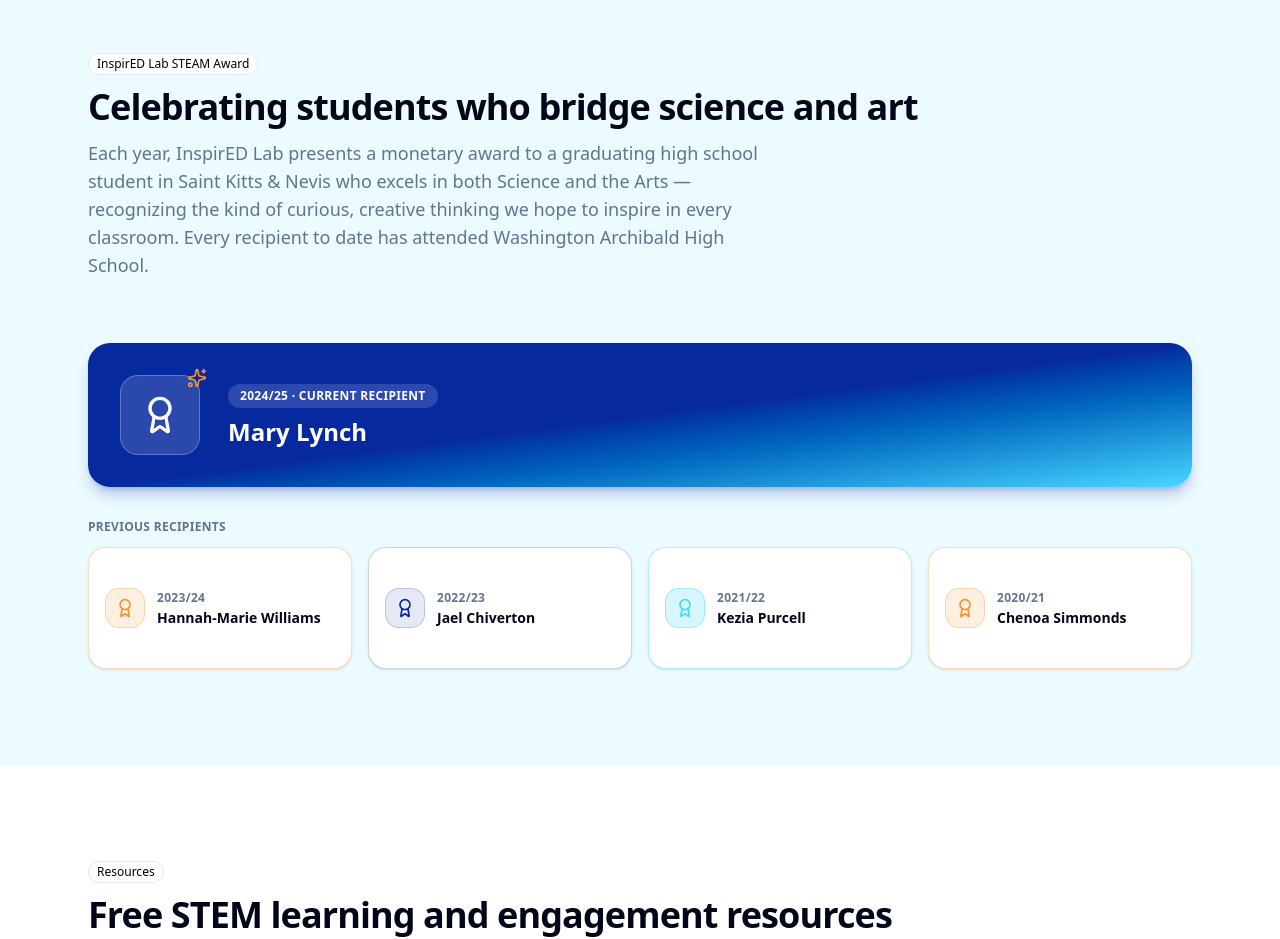
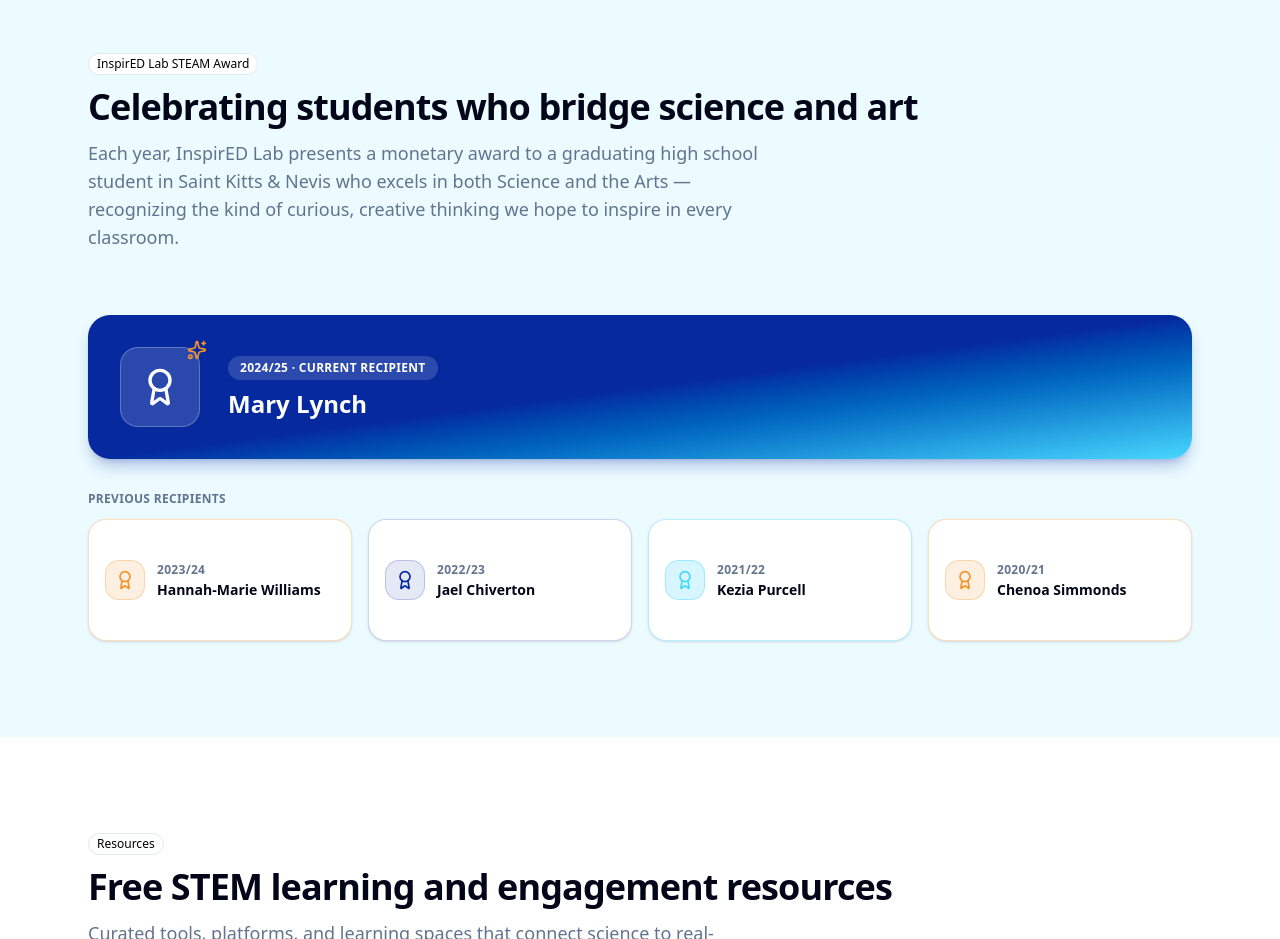
Before and after one commit to ChajMo/inspiredlab-web, a Next.js app: page / in a window 1280 px wide. Shown: the part 5960-6899 px from the top of the page. Built offline with nearby package versions, Linux system fonts and the light colour scheme.

Commit message:
Update InspiredLabCommunitySite.tsx

```diff
--- a/components/InspiredLabCommunitySite.tsx
+++ b/components/InspiredLabCommunitySite.tsx
@@ -1310,7 +1310,7 @@
         <SectionHeader
           eyebrow="InspirED Lab STEAM Award"
           title="Celebrating students who bridge science and art"
-          desc="Each year, InspirED Lab presents a monetary award to a graduating high school student in Saint Kitts & Nevis who excels in both Science and the Arts — recognizing the kind of curious, creative thinking we hope to inspire in every classroom. Every recipient to date has attended Washington Archibald High School."
+          desc="Each year, InspirED Lab presents a monetary award to a graduating high school student in Saint Kitts & Nevis who excels in both Science and the Arts — recognizing the kind of curious, creative thinking we hope to inspire in every classroom."
         />
 
         {/* Featured: current recipient */}
```
